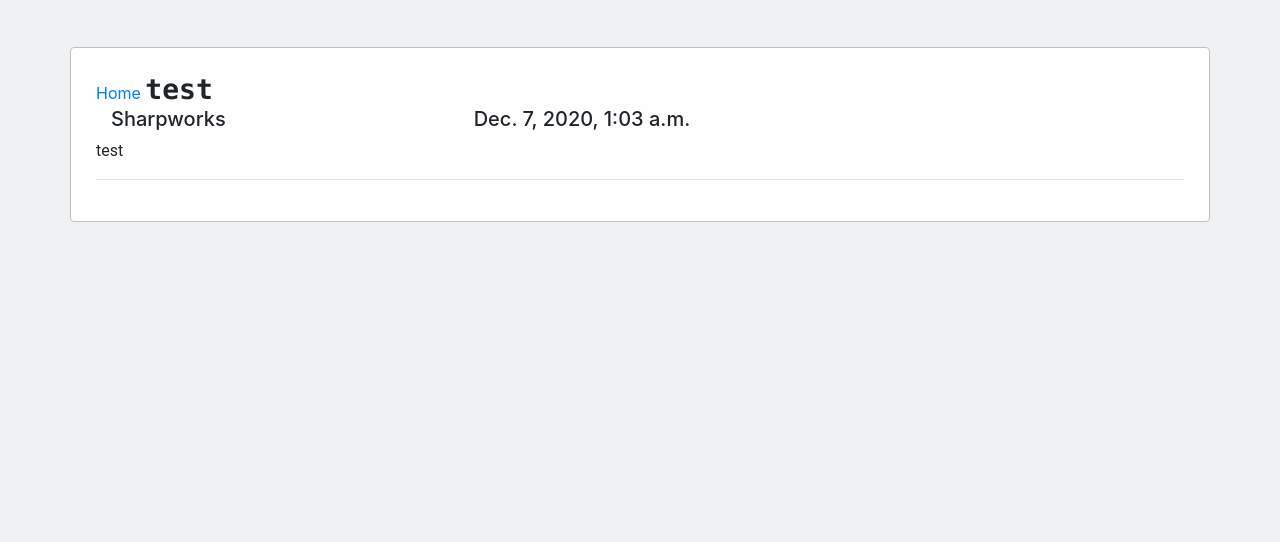
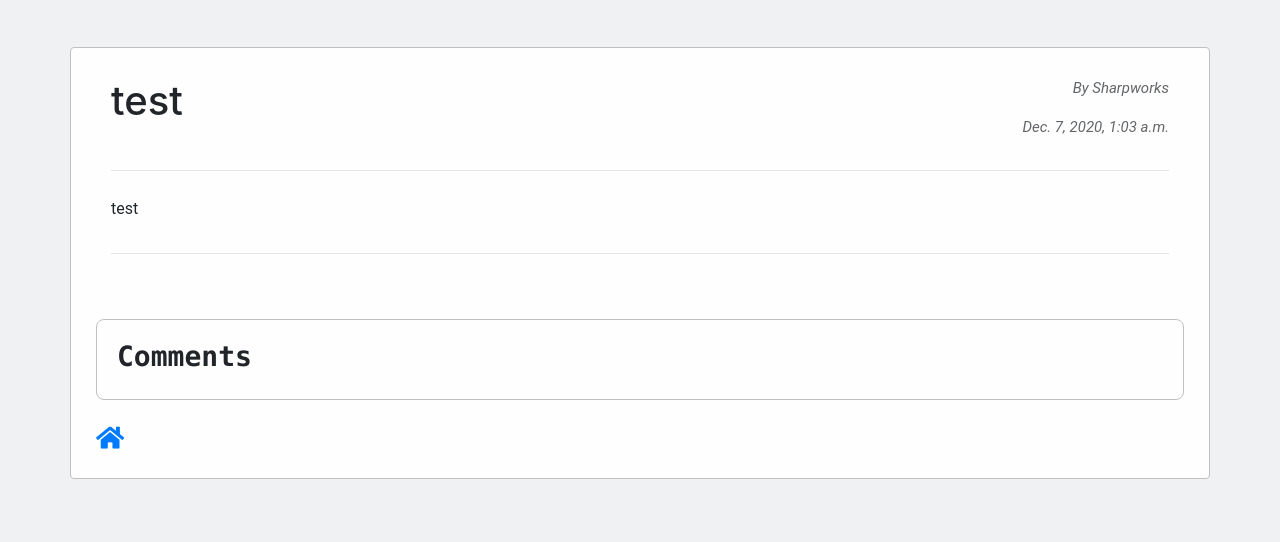
Before and after one commit to sharpworks-dev/finalProject, a Django app: page /post/2 in a window 1280 px wide. Shown: the part 258-800 px from the top of the page. Run offline with Django 3.2, Linux system fonts and the light colour scheme; a user stored in the database is signed in; data comes from the database, SQL or seed files in the repository; both versions use the stored data as it was after the commit; data that the repository does not hold is empty.

Commit message:
Adjusted the post page back to how I had it before the missed merge. Adjusted some id's and classes. Added some icons. Removed letter class from the headers.

```diff
--- a/static/styles.css
+++ b/static/styles.css
@@ -81,7 +81,7 @@ background-color: #eff1f3;
     list-style-type: circle;
 }
 
-#letter{
+.letter{
     padding: 3px;
     text-align: start;
     color: #fafafa;
@@ -98,18 +98,18 @@ h2{
     font-weight: bold;
 }
 
-#details{
-    opacity: .5;
+.details{
+    opacity: .7;
     text-align: end;
     font-style: italic;
-    font-size: 14px;
+    font-size: 15px;
 }
 
 p{
     font-family: Roboto, sans-serif;
 }
 
-#comment{
+.comment{
     border: 1px solid silver;
     border-radius: 0.5em;
     padding: 20px;
@@ -120,16 +120,21 @@ p{
     padding: 15px;
 }
 
-#user{
+.user{
     font-weight: bold;
     font-size: 15px;
     font-family: "Bitstream Vera Sans Mono", Monaco, "Courier New", Courier, monospace;
 }
 
-#body{
+.body{
     padding-top: 10px;
 }
 
-#head{
+.head{
     padding-bottom: 5px;
 }
+
+.home{
+    font-size: 25px;
+    padding-top: 25px;
+}
--- a/templates/final/base.html
+++ b/templates/final/base.html
@@ -33,10 +33,10 @@
                 </li>
                 {% if user.is_authenticated %}
                     <li class="nav-item">
-                        <a class="nav-link" href="#">Profile</a>
+                        <a class="nav-link" href="#">Profile <i class="fas fa-users"></i></a>
                     </li>
                     <li class="nav-item">
-                        <a class="nav-link" href="{% url 'logout' %}">Logout</a>
+                        <a class="nav-link" href="{% url 'logout' %}">Logout <i class="fas fa-sign-out-alt"></i></a>
                     </li>
                 {% else %}
                     <li class="nav-item">
--- a/templates/final/create-post.html
+++ b/templates/final/create-post.html
@@ -16,7 +16,7 @@
         {% csrf_token %}
         {{ form|crispy }}
         <div>
-            <a href="{% url 'thread' thread.id %}" class="btn btn-secondary inline"><< Back <<</a>
+            <a href="{% url 'thread' thread.id %}" class="btn btn-secondary inline"><i class="fas fa-arrow-left"></i> Back</a>
             <input type="submit" class="btn btn-success inline" value="Post">
         </div>
     </form>
--- a/templates/final/create-thread.html
+++ b/templates/final/create-thread.html
@@ -16,7 +16,7 @@
         {% csrf_token %}
         {{ form|crispy }}
         <div>
-            <a href="{% url 'index' %}" class="btn btn-secondary inline"><< Back <<</a>
+            <a href="{% url 'index' %}" class="btn btn-secondary inline"><i class="fas fa-arrow-left"></i> Back</a>
             <input type="submit" class="btn btn-success inline" value="Create">
         </div>
     </form>
--- a/templates/final/home.html
+++ b/templates/final/home.html
@@ -12,7 +12,7 @@
 
     <div class="row">
         <div class="col-6">
-            <h1 id="letter">Threads</h1>
+            <h1>Threads</h1>
         </div>
         {% if user.is_authenticated %}
             <div class="col-6 text-right">
--- a/templates/final/view-post.html
+++ b/templates/final/view-post.html
@@ -10,50 +10,60 @@
 
 {% block body %}
 
-    <a href="{% url 'index' %}">Home</a>
-
     {% if user_is_author is True %}
         <h1>YOU ARE THE AUTHOR OF THIS POST</h1>
     {% endif %}
 
-    <h2>{{ post.title }}</h2>
 
-    <div class="container">
+    <div class="container py-1">
         <div class="row">
-            <div class="col-4">
-                <h5>{{ author.username }}</h5>
+            <div class="head col-md-8">
+                <h1>{{ post.title }}</h1>
             </div>
-            <div class="col-8">
-                <h5>{{ post.created_date }}</h5>
+            <div class="col-md-4">
+                <p class="details">By {{ author.username }}</p>
+                <p class="details">{{ post.created_date }}</p>
             </div>
         </div>
+        <hr>
+        <div class="row">
+            <div class="col">
+                <p class="body">{{ post.body }}</p>
+            </div>
+        </div>
+        <hr>
     </div>
 
-    <p>{{ post.body }}</p>
 
-    <hr>
-
-    <div class="container">
+    <div class="comment" class="container">
+        <div class="head">
+            <h2>Comments</h2>
+        </div>
         {% for comment in comments %}
+            <hr>
             <div class="row">
                 <div class="container">
                     <div class="row">
                         <div class="col-4">
-                            <h4>{{ comment.user.username }}</h4>
+                            <p class="user">{{ comment.user.username }}</p>
                         </div>
                         <div class="col-8">
-                            <h4>{{ comment.created_date }}</h4>
+                            <p class="details">{{ comment.created_date }}</p>
                         </div>
                     </div>
                     <div class="row">
-                        <p>{{ comment.body }}</p>
+                        <div class="col">
+                            <p>{{ comment.body }}</p>
+                        </div>
                     </div>
                 </div>
             </div>
 
-            <br>
+            <hr>
             <br>
         {% endfor %}
     </div>
 
+    <a href="{% url 'index' %}"><i class="home fas fa-home"></i></a>
+
 {% endblock %}
--- a/templates/final/view-thread.html
+++ b/templates/final/view-thread.html
@@ -55,6 +55,6 @@
     {% endif %}
 
 
-    <a href="{% url 'index' %}">Home</a>
+    <a href="{% url 'index' %}"><i class="home fas fa-home"></i></a>
 
 {% endblock %}
```
Also changed, not shown: db.sqlite3.
